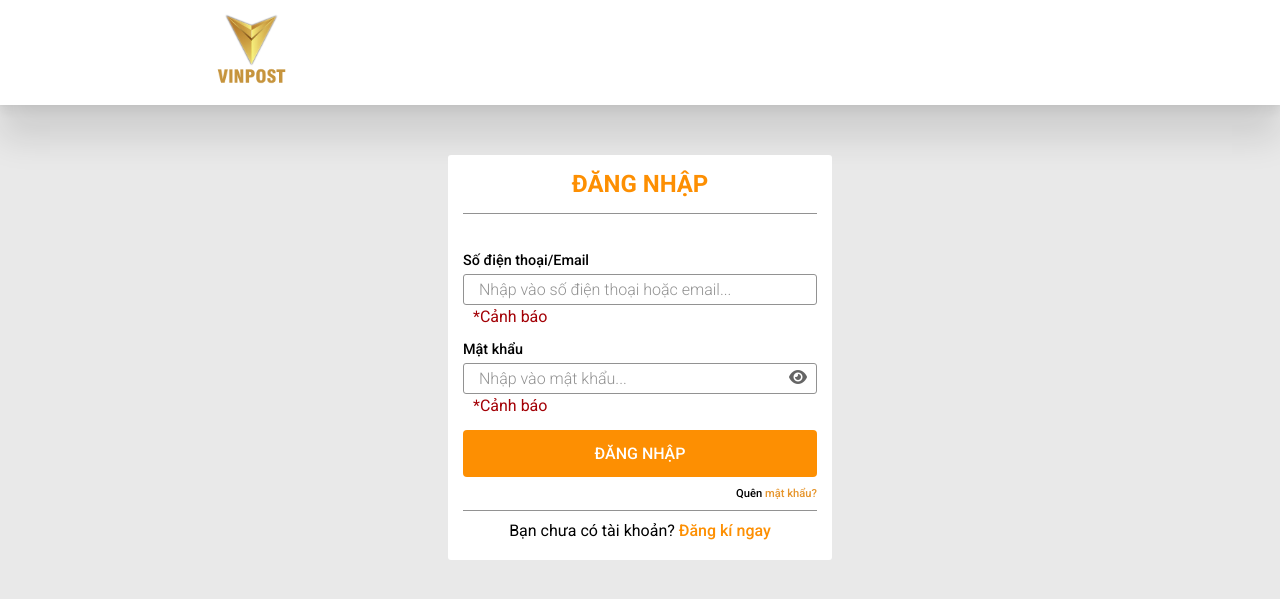
After one commit to toan-2406/vinpost, a PHP site: page /login.html in a window 1280 px wide. The commit adds this page. Shown: the top 599 px of the page. Run offline with PHP 8.4, Linux system fonts and the light colour scheme; some libraries are stand-ins or nearby versions.

Commit message:
ads
login register

```diff
--- /dev/null
+++ b/css/login.css
@@ -0,0 +1,199 @@
+:root{
+    --background-gray: #e9e9e9;
+    --gray:#929292;
+    --primary-color: #fd8f02;
+  --sub-color:#e6962e;
+  --btn-color: #e5360b;
+  --icon-color: #f7052d;
+  --background-gray: #e9e9e9;
+  --bg-footer: #44494d;
+  --color: #a30006;
+}
+body{
+    overflow-x: auto;
+    box-sizing: border-box;
+    background-color: var(--background-gray);
+}
+
+section{
+    flex-direction: column;
+    display: flex;
+    align-items:center;
+    justify-content: center;
+    margin-top: 50px;
+}
+.login{
+    background-color: #fff;
+    /* width: 420px;
+    height: 457px; */
+    width: 30%;
+    height: auto;
+    border-radius: 3px;
+}
+.login .container{
+    padding: 0px 15px;
+}
+.login .container h2{
+    text-align:center;
+    text-transform: uppercase;
+    margin-bottom: 38px;
+    color: var(--primary-color);
+    border-bottom: 0.7px solid var(--gray) ;
+    border-width: thin;
+    padding: 15px;
+
+}
+.sub-header .container{
+    position: relative;
+}
+.sub-header{
+    height: 105px;
+    background-color: #fff;
+    box-shadow:
+  0 2.3px 2.1px rgba(0, 0, 0, 0.033),
+  0 7.8px 7.1px rgba(0, 0, 0, 0.046),
+  0 35px 32px rgba(0, 0, 0, 0.11)
+;
+
+}
+button {
+    background-color: var(--primary-color);
+    color: white;
+    font-weight: 500;
+    text-transform: uppercase;
+    font-size: 1rem;
+    padding: 14px 20px;
+    border: none;
+    cursor: pointer;
+    border-radius: 4px;
+  }
+
+  button:hover {
+    opacity: 0.8;
+  }
+
+  .login-form{
+    display: flex;
+    flex-direction: column;
+  }
+  span.notify{
+      color: var(--color);
+      margin-bottom: 15px;
+      margin-top: 2px;
+      padding-left: 10px;
+  }
+  .login-form input {
+      width: 100%;
+      outline: none;
+      font-size: 1rem;
+      padding: 5px 15px;
+      border: 0.5px solid var(--gray);
+      border-radius: 3px;
+      margin: 5px 0px 0px 0px;
+  }
+  .login-form--text p{
+      font-weight: 500;
+      font-size: 0.9rem;
+  }
+  .login-form input:focus{
+    box-shadow:
+  0 0px 8px rgba(248, 232, 0, 0.057),
+  0 0px 11.3px rgba(248, 232, 0, 0.083),
+  0 0px 19px rgba(248, 232, 0, 0.14)
+;
+border: 1.2px solid rgba(248, 232, 0);
+
+
+  }
+  ::placeholder {
+    /* Firefox, Chrome, Opera */
+    color: var(--gray);
+    font-weight: 300;
+  }
+
+  :-ms-input-placeholder {
+    /* Internet Explorer 10-11 */
+    color: var(--gray);
+    font-weight: 300;
+  }
+
+  ::-ms-input-placeholder {
+    /* Microsoft Edge */
+    color: var(--gray);
+    font-weight: 300;
+  }
+  .login-psw{
+      position: relative;
+  }
+  .login-psw i{
+      position: absolute;
+      right: 10px;
+      top: 30%;
+      opacity: 0.6;
+  }
+  .forget{
+      text-align: right;
+      margin: 10px 0px;
+      font-size: 0.7rem;
+      font-weight: 500;
+  }
+  .forget a{
+      color: var(--sub-color);
+  }
+  .regis{
+      text-align: center;
+      padding: 10px 0px 20px;
+      border-top: 0.5px solid var(--gray);
+  }
+  .regis a{
+      color: var(--primary-color);
+      font-weight: 500;
+  }
+  .regis a:hover{
+      color: var(--color);
+  }
+  .sub-header .container .logo img{
+      margin-left: 200px;
+      width: 100px;
+      height: 100px;
+  }
+  /* Change styles for span and cancel button on extra small screens */
+  @media screen and (max-width: 992px) {
+    .sub-header .container .logo img{
+        left: 43%;
+        height: 120px;
+        width: 120px;
+        margin-left: unset;
+    }
+    .sub-header{
+        height: 130px;
+    }
+    .login{
+        width: 50%;
+    }
+    ::placeholder {
+        /* Firefox, Chrome, Opera */
+        font-weight: 300;
+        font-size: 0.8rem;
+      }
+
+      :-ms-input-placeholder {
+        /* Internet Explorer 10-11 */
+        font-weight: 300;
+        font-size: 0.8rem;
+      }
+
+      ::-ms-input-placeholder {
+        /* Microsoft Edge */
+        font-weight: 300;
+        font-size: 0.8rem;
+      }
+  }
+  @media screen and (max-width: 568px){
+    .sub-header .container .logo img{
+        left: 35%;
+    }
+    .login{
+        width: 80%;
+    }
+  }
--- a/css/style.css
+++ b/css/style.css
@@ -87,11 +87,11 @@ nav {
 .nav-link.active2 {
   color: var(--color);
 }
-nav .logo {
+.logo {
   height: 90px;
   width: 100px;
 }
-nav .logo img {
+.logo img {
   position: absolute;
   left: 0;
   height: 90px;
--- a/index.html
+++ b/index.html
@@ -42,16 +42,14 @@
                         </span>
                     </div>
                     <div class="header-login">
-                        <a href="#">Đăng nhập / Đăng kí</a>
+                        <a href="login.html">Đăng nhập / Đăng kí</a>
                     </div>
                 </div>
             </div>
             <nav>
                 <div class="container">
-
                     <div class="logo">
                         <a href=""><img src="/img/vin.png" alt=""></a>
-
                     </div>
                     <div class="nav-items">
                         <li><a class="nav-link active2"  href="#">Trang chủ</a></li>
--- a/js/app.js
+++ b/js/app.js
@@ -95,3 +95,25 @@ const logoshow = document.querySelector(".logo img");
             logoshow.classList.add("show");
 
         });
+
+// Show/Hide Password
+
+function show_hide_psw(){
+  var x = document.getElementById("id_password");
+
+  if (x.type === "password") {
+    x.type = "text";
+  } else {
+    x.type = "password";
+  }
+
+}
+
+function show_hide_repsw(){
+  var y = document.getElementById("id_repassword");
+  if (y.type === "password") {
+    y.type = "text";
+  } else {
+    y.type = "password";
+  }
+}
--- /dev/null
+++ b/login.html
@@ -0,0 +1,68 @@
+<!DOCTYPE html>
+<html lang="en">
+
+<head>
+    <meta charset="UTF-8">
+    <meta http-equiv="X-UA-Compatible" content="IE=edge">
+    <meta name="viewport" content="width=device-width, initial-scale=1.0">
+    <title>Vinpost Express</title>
+    <!-- using font GG -->
+    <link rel="preconnect" href="https://fonts.googleapis.com">
+    <link rel="preconnect" href="https://fonts.gstatic.com" crossorigin>
+    <link href="https://fonts.googleapis.com/css2?family=Roboto:wght@300;400;500;700&display=swap" rel="stylesheet">
+    <!--Using CSS--------------------------->
+    <link rel="stylesheet" href="css/style.css">
+    <link rel="stylesheet" href="css/login.css">
+    <!--fav icon--------------------------->
+    <link rel="shortcut icon" href="/img/vin.ico">
+    <!--Using FontAwesome------------>
+    <script src="https://kit.fontawesome.com/c8e4d183c2.js" crossorigin="anonymous"></script>
+</head>
+
+<body>
+    <div class="wrapper">
+        <header>
+            <div class="sub-header">
+                <div class="container">
+                    <div class="logo">
+                        <img src="/img/vin.png" alt="">
+                    </div>
+                </div>
+            </div>
+        </header>
+        <section>
+            <div class="login">
+                <div class="container">
+                    <h2>Đăng nhập</h2>
+                    <form action="#" method="post">
+                        <div class="login-form">
+                            <span class="login-form--text">
+                                <p>Số điện thoại/Email</p>
+                            </span>
+                            <input type="text" placeholder="Nhập vào số điện thoại hoặc email..." name="uname" required>
+                            <span class="notify">*Cảnh báo</span>
+                            <span class="login-form--text">
+                                <p>Mật khẩu</p>
+                            </span>
+                            <span class="login-psw">
+                                <input type="password" placeholder="Nhập vào mật khẩu..." name="psw" id="id_password"
+                                    required>
+                                <i class="fas fa-eye" onclick="show_hide_psw()"></i>
+                            </span>
+                            <span class="notify">*Cảnh báo</span>
+
+                            <button type="submit">Đăng nhập</button>
+                            <span class="forget">Quên <a href="#">mật khẩu?</a></span>
+                        </div>
+                    </form>
+
+                        <p class="regis">Bạn chưa có tài khoản? <a href="register.html">Đăng kí ngay</a></p>
+
+                </div>
+            </div>
+        </section>
+    </div>
+    <script src="js/app.js"></script>
+</body>
+
+</html>
```
Also changed, not shown: register.html (added, +81 -0 lines), img/background.png (added).
